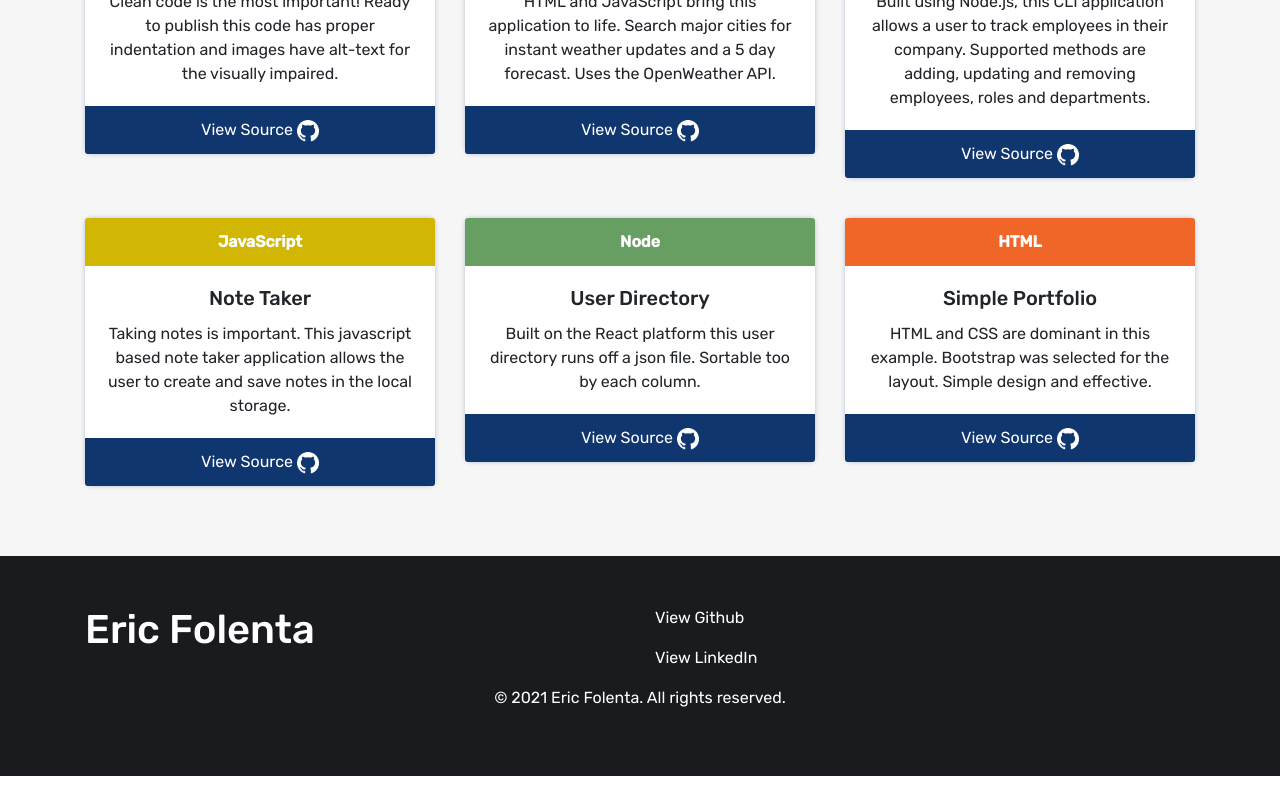
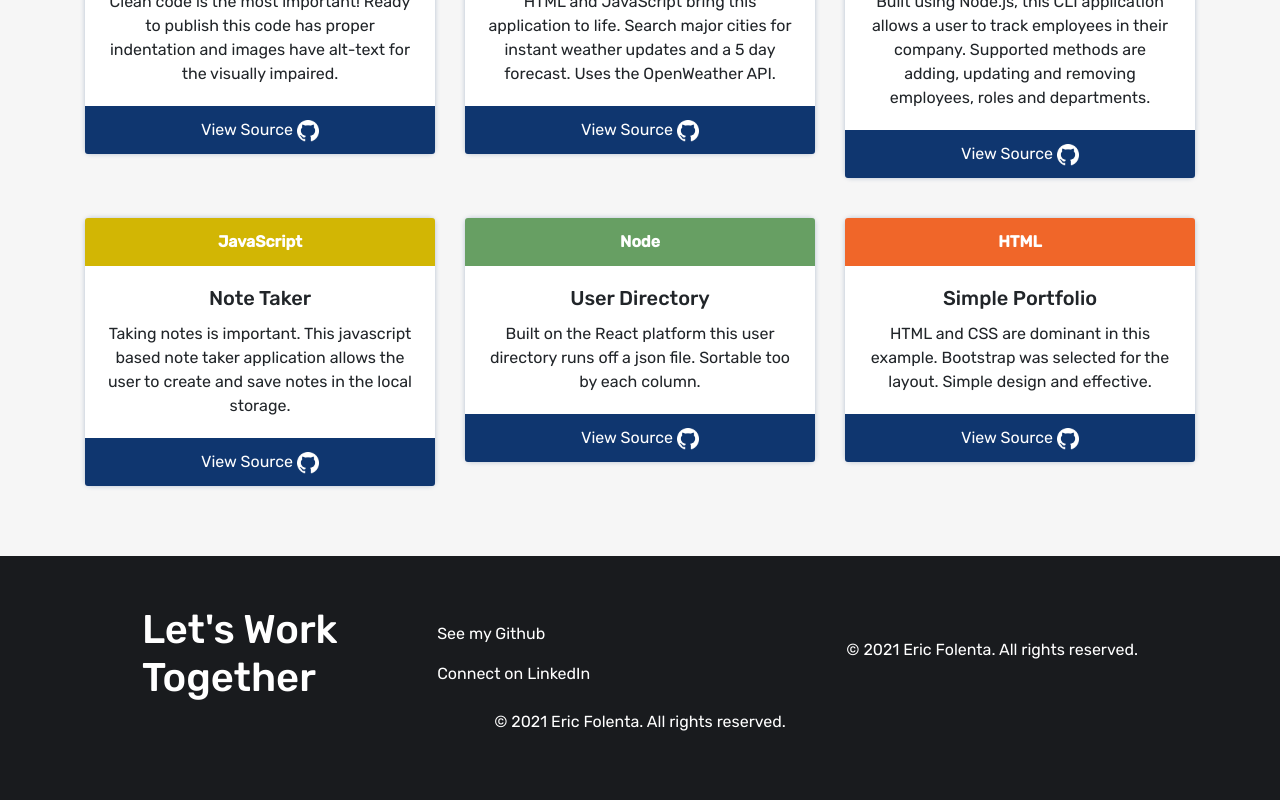
Before and after one commit to efolenta/20-react-portfolio, a React (Create React App) app: page / in a window 1280 px wide. Shown: the part 1542-2342 px from the top of the page. Before the commit the page ends 2318 px from the top, so only its background shows below. Built offline with nearby package versions, Linux system fonts and the light colour scheme.

Commit message:
Updated Grid and Footer content

```diff
--- a/src/components/Footer/index.js
+++ b/src/components/Footer/index.js
@@ -1,16 +1,23 @@
 import React from "react";
-import { Col } from "../Grid";
+import Copyright from "../Copyright";
+import { Col, Row } from "../Grid";
 
 function Footer() {
     return (
         <>
-        <Col size="md-6">
-            <h1>Eric Folenta</h1>
-        </Col>
-        <Col size="md-6">
-            <p><a href="https://github.com/efolenta">View Github</a></p>
-            <p><a href="https://www.linkedin.com/in/eric-folenta/">View LinkedIn</a></p>
-        </Col>
+        <Row>
+            <Col size="md-6">
+                <h1>Let's Work Together</h1>
+            </Col>
+            <Col size="md-6">
+                <p></p>
+                <p><a href="https://github.com/efolenta">See my Github</a></p>
+                <p><a href="https://www.linkedin.com/in/eric-folenta/">Connect on LinkedIn</a></p>
+            </Col>
+        </Row>
+        <Row>
+            <Copyright />
+        </Row>
         </>
     )
 }
```
